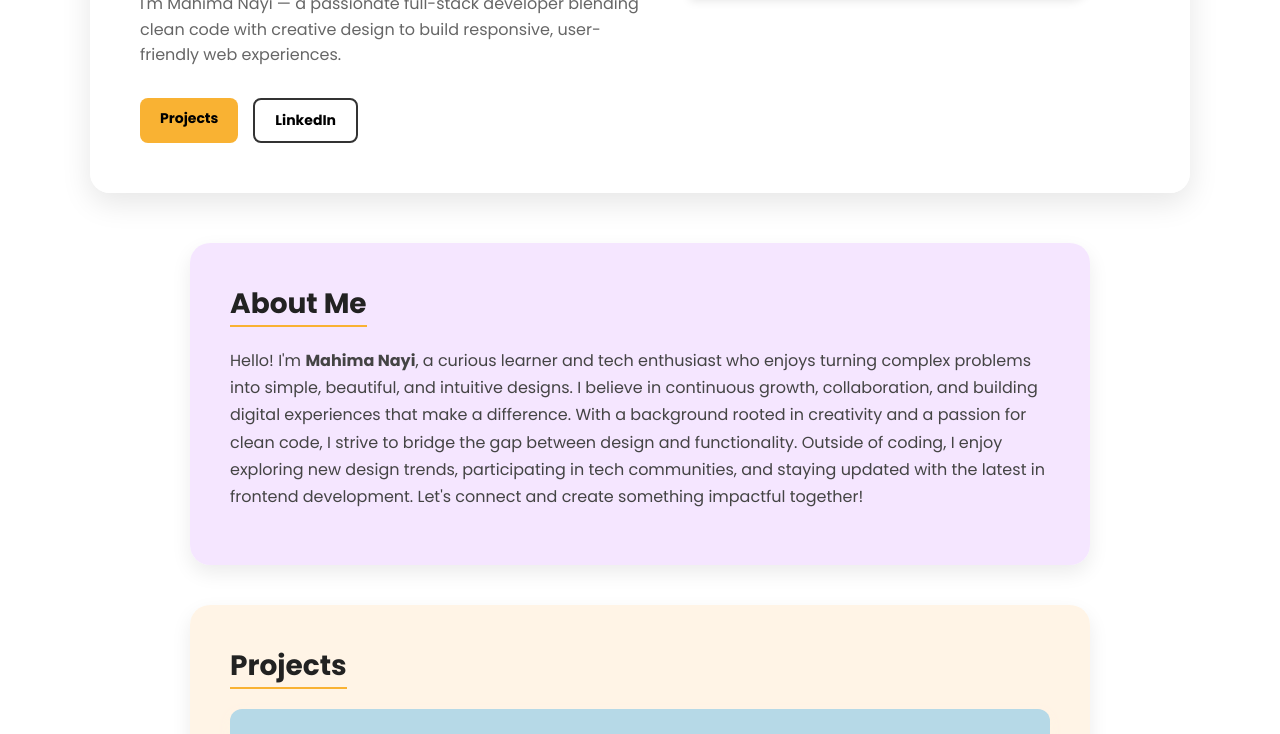
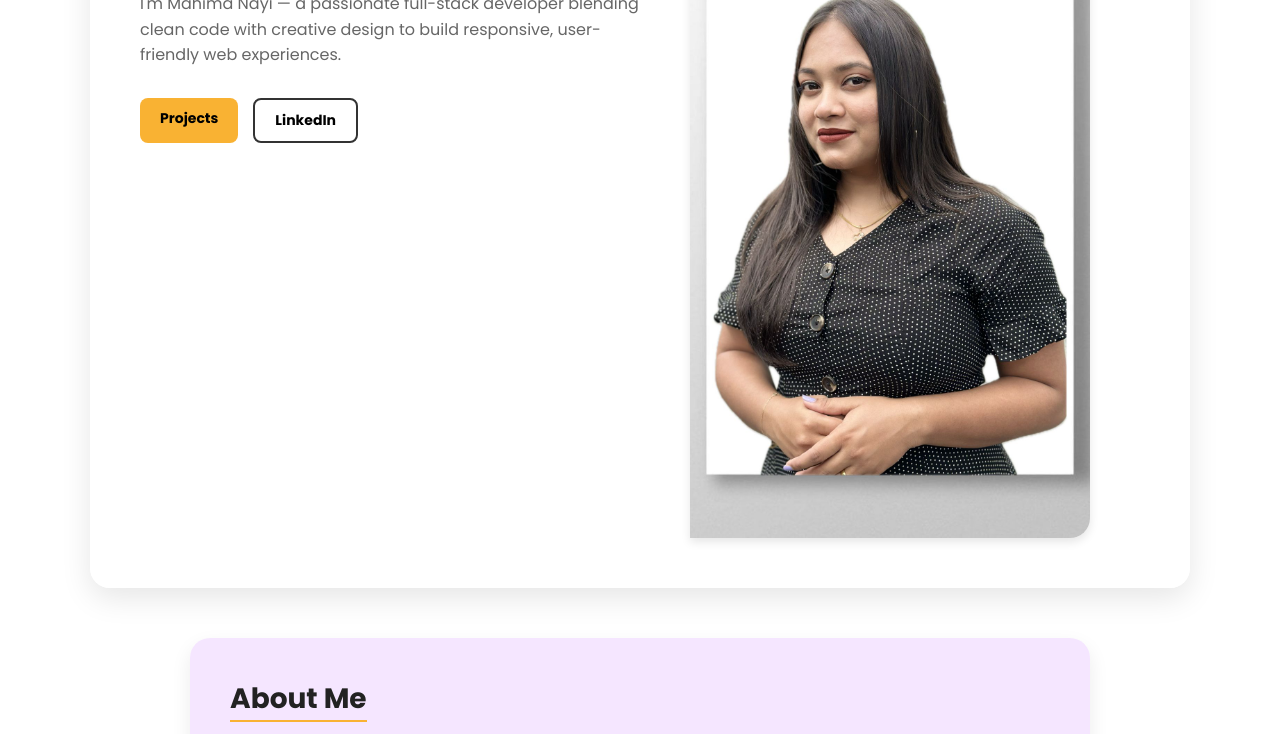
Before and after one commit to mahimanayi19/mahimanayi19.github.io, a plain HTML site: page index.html in a window 1280 px wide. Shown: the part 352-1086 px from the top of the page. Drawn offline with Linux system fonts and the light colour scheme.

Commit message:
Update index.html

```diff
--- a/index.html
+++ b/index.html
@@ -65,7 +65,7 @@
 
     <!-- Right Side -->
     <div class="right">
-      <img src="image/mahima.jpg" alt="Mahima Nayi" />
+      <img src="mahima.jpg" alt="Mahima Nayi" />
     </div>
   </div>
 
```
